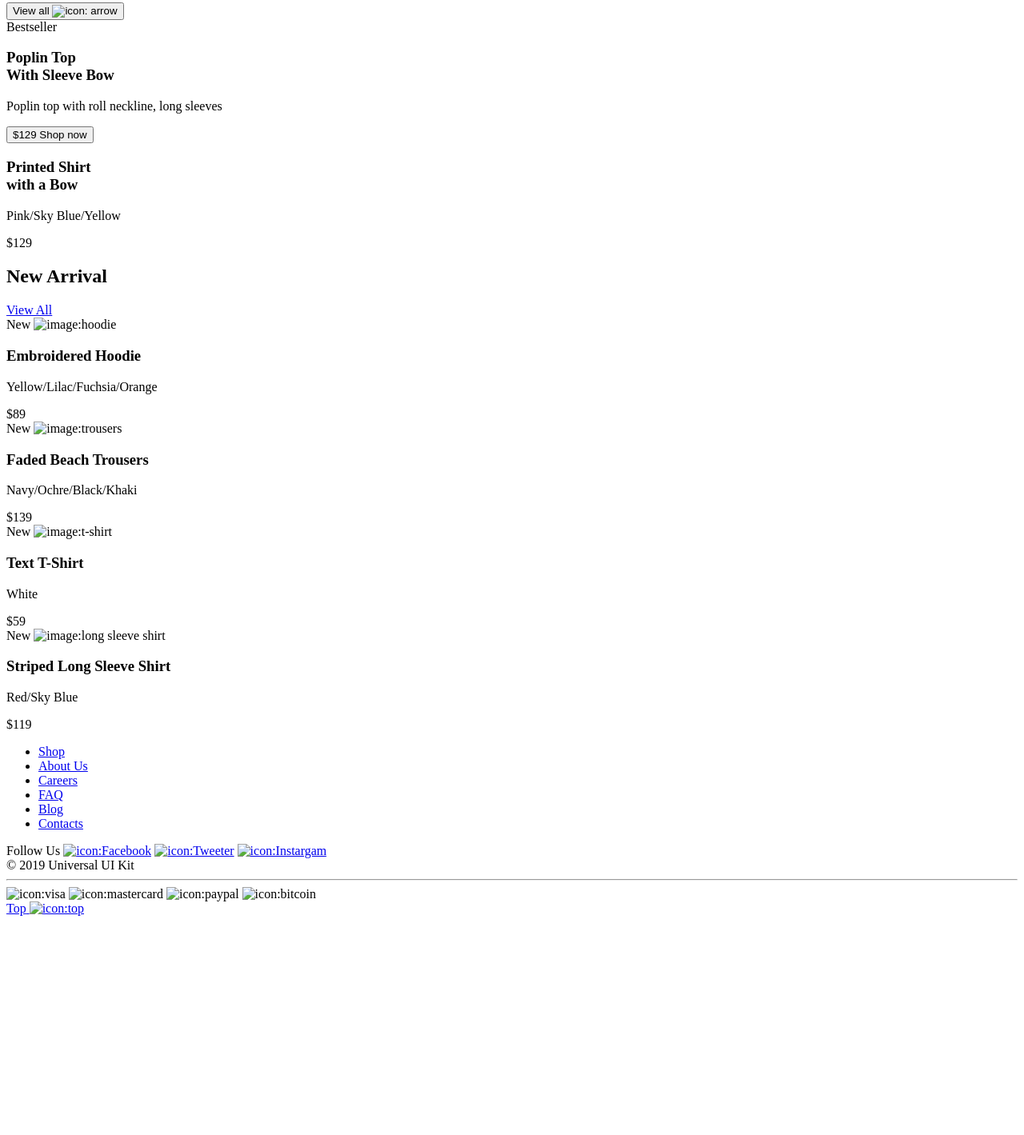
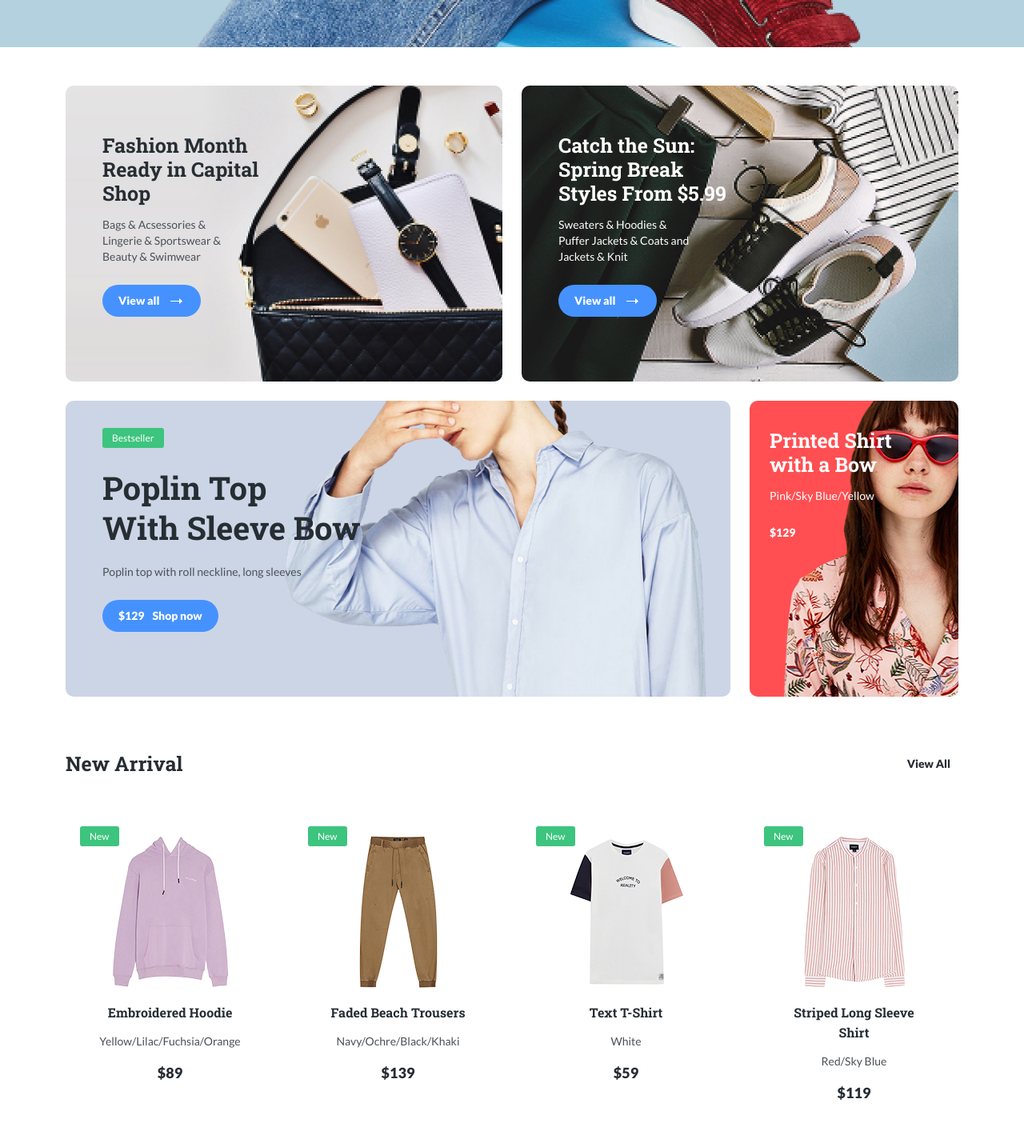
Before and after one commit to FloCactus/Willberries-Front-Page, a plain HTML site: page index.html in a window 1280 px wide. Shown: the part 578-1997 px from the top of the page at 80% size. Before the commit the page ends 1731 px from the top, so only its background shows below. Drawn offline with nearby package versions, Linux system fonts and the light colour scheme; the site is published under a folder, as on GitHub Pages, so addresses that start at the root find nothing.

Commit message:
front page w/bootstrap, swiper, js, css, html

```diff
--- a/css/style.css
+++ b/css/style.css
@@ -53,13 +53,13 @@ body{
   min-height: 566px;
 }
 .slide-1{
-  background: #B4D1E0 url('/images/slide-image-1.png') no-repeat top right 30%;
+  background: #B4D1E0 url('../images/slide-image-1.png') no-repeat top right 30%;
 }
 .slide-2{
-  background: #f1f1ee url('/images/slide-image-2.jpg')0 0/ cover no-repeat;
+  background: #f1f1ee url('../images/slide-image-2.jpg')0 0/ cover no-repeat;
 }
 .slide-3{
-  background: #f1f1ee url('/images/slide-image-3.jpg')0 0/ cover no-repeat;
+  background: #f1f1ee url('../images/slide-image-3.jpg')0 0/ cover no-repeat;
 }
 .label{
   background-color: #3DC47E;
@@ -108,22 +108,22 @@ body{
     padding: 60px 46px 80px 46px;
   }
   .card-1{
-    background: #E3E2E3 url('/images/card-image-1.jpg') no-repeat top right;
+    background: #E3E2E3 url('../images/card-image-1.jpg') no-repeat top right;
     background-size: cover;
   }
   .card-2{
-    background: #000000 url('/images/card-image-2.png') no-repeat top right;
+    background: #000000 url('../images/card-image-2.png') no-repeat top right;
     background-size: cover;
   }
   .card-3{
     padding-top: 35px;
-    background: #CCD5E6 url('/images/card-image-3.png') no-repeat top right 10%;
+    background: #CCD5E6 url('../images/card-image-3.png') no-repeat top right 10%;
     background-size: contain;
   }
   .card-4{
     padding-top: 35px;
     padding-left: 25px;
-    background: #FF4F52 url('/images/card-image-4.png') no-repeat top right;
+    background: #FF4F52 url('../images/card-image-4.png') no-repeat top right;
     background-size: contain;
   }
   .card-title{
--- a/index.html
+++ b/index.html
@@ -6,9 +6,9 @@
   <link rel="preconnect" href="https://fonts.gstatic.com">
   <link href="https://fonts.googleapis.com/css2?family=Lato:wght@400;900&display=swap" rel="stylesheet">
   <link href="https://fonts.googleapis.com/css2?family=Roboto+Slab:wght@700&display=swap" rel="stylesheet">
-  <link rel="stylesheet" href="/css/bootstrap-grid.min.css">
+  <link rel="stylesheet" href="./css/bootstrap-grid.min.css">
   <link rel="stylesheet" href="https://unpkg.com/swiper/swiper-bundle.min.css" />
-  <link rel="stylesheet" href="/css/style.css">
+  <link rel="stylesheet" href="./css/style.css">
   <title>Willberries</title>
 </head>
 <body>
@@ -16,7 +16,7 @@
     <div class="row justify-content-between align-items-center">
       <div class="col-lg-2 col-6">
         <a href="/" class="logo-link">
-          <img src="/images/logo.svg" alt="logo: Willberries" class="logo-image">
+          <img src="./images/logo.svg" alt="logo: Willberries" class="logo-image">
         </a>
       </div>
       <div class="col-lg-6 d-none d-lg-block">
@@ -33,7 +33,7 @@
       </div>
       <div class="col-lg-2 col-6 d-flex justify-content-end">
         <button class="button">
-          <img class="button-icon" src="/images/cart-logo.svg" alt="logo:cart">
+          <img class="button-icon" src="./images/cart-logo.svg" alt="logo:cart">
           <span class="button-text">Cart</span>
         </button>
       </div>
@@ -93,12 +93,12 @@
         <div class="row justify-content-between">
           <div class="col-1">
             <button class="slider-button slider-button-prev">
-              <img src="/images/arrowPrev.svg" alt="icon:prev">
+              <img src="./images/arrowPrev.svg" alt="icon:prev">
             </button>
           </div>
           <div class="col-1">
             <button class="slider-button slider-button-next">
-              <img src="/images/arrowNext.svg" alt="icon:next">
+              <img src="./images/arrowNext.svg" alt="icon:next">
             </button>
           </div>
         </div>
@@ -113,7 +113,7 @@
           <p class="card-text">Bags & Acsessories & Lingerie & Sportswear & Beauty & Swimwear</p>
           <button class="button">
             <span class="button-text">View all</span>
-            <img src="/images/arrow.svg" alt="icon: arrow" class="button-icon">
+            <img src="./images/arrow.svg" alt="icon: arrow" class="button-icon">
           </button>
         </div>
       </div>
@@ -123,7 +123,7 @@
           <p class="card-text text-light">Sweaters & Hoodies & Puffer Jackets & Coats and Jackets & Knit</p>
           <button class="button">
             <span class="button-text">View all</span>
-            <img src="/images/arrow.svg" alt="icon: arrow" class="button-icon">
+            <img src="./images/arrow.svg" alt="icon: arrow" class="button-icon">
           </button>
         </div>
       </div>
@@ -158,7 +158,7 @@
       <div class="col-lg-3 col-sm-6">
         <div class="goods-card">
           <span class="label">New</span>
-          <img src="/images/image-119.jpg" alt="image:hoodie" class="goods-image">
+          <img src="./images/image-119.jpg" alt="image:hoodie" class="goods-image">
           <h3 class="goods-title">Embroidered Hoodie</h3>
           <p class="goods-description">Yellow/Lilac/Fuchsia/Orange</p>
           <span class="goods-price">$89</span>
@@ -167,7 +167,7 @@
       <div class="col-lg-3 col-sm-6">
         <div class="goods-card">
           <span class="label">New</span>
-          <img src="/images/image-120.jpg" alt="image:trousers" class="goods-image">
+          <img src="./images/image-120.jpg" alt="image:trousers" class="goods-image">
           <h3 class="goods-title">Faded Beach Trousers</h3>
           <p class="goods-description">Navy/Ochre/Black/Khaki</p>
           <span class="goods-price">$139</span>
@@ -176,7 +176,7 @@
       <div class="col-lg-3 col-sm-6">
         <div class="goods-card">
           <span class="label">New</span>
-          <img src="/images/image-121.jpg" alt="image:t-shirt" class="goods-image">
+          <img src="./images/image-121.jpg" alt="image:t-shirt" class="goods-image">
           <h3 class="goods-title">Text T-Shirt</h3>
           <p class="goods-description">White</p>
           <span class="goods-price">$59</span>
@@ -185,7 +185,7 @@
       <div class="col-lg-3 col-sm-6">
         <div class="goods-card">
           <span class="label">New</span>
-          <img src="/images/image-122.jpg" alt="image:long sleeve shirt" class="goods-image">
+          <img src="./images/image-122.jpg" alt="image:long sleeve shirt" class="goods-image">
           <h3 class="goods-title">Striped Long Sleeve Shirt</h3>
           <p class="goods-description">Red/Sky Blue</p>
           <span class="goods-price">$119</span>
@@ -212,9 +212,9 @@
         <div class="col-lg-3 d-flex align-items-center">
           <span class="footer-text">Follow Us</span>
           <span class="footer-social d-inline-flex align-items-center">
-            <a href="#" class="social-link"><img src="/images/Facebook.svg" alt="icon:Facebook"></a>
-            <a href="#" class="social-link"><img src="/images/Twitter.svg" alt="icon:Tweeter"></a>
-            <a href="#" class="social-link"><img src="/images/Instagram.svg" alt="icon:Instargam"></a>
+            <a href="#" class="social-link"><img src="./images/Facebook.svg" alt="icon:Facebook"></a>
+            <a href="#" class="social-link"><img src="./images/Twitter.svg" alt="icon:Tweeter"></a>
+            <a href="#" class="social-link"><img src="./images/Instagram.svg" alt="icon:Instargam"></a>
           </span>
         </div>
         <div class="col-xl-2 col-lg-3 d-flex justify-content-lg-end mt-4 mt-lg-0">
@@ -224,21 +224,21 @@
       <hr class="footer-line mt-4 mb-4">
       <div class="row justify-content-between">
         <div class="col-lg-4 col-sm-9">
-          <img class="payment-logo" src="/images/visa.png" alt="icon:visa">
-          <img class="payment-logo" src="/images/mastercard.png" alt="icon:mastercard">
-          <img class="payment-logo" src="/images/paypal.png" alt="icon:paypal">
-          <img class="payment-logo" src="/images/bitcoin.png" alt="icon:bitcoin">
+          <img class="payment-logo" src="./images/visa.png" alt="icon:visa">
+          <img class="payment-logo" src="./images/mastercard.png" alt="icon:mastercard">
+          <img class="payment-logo" src="./images/paypal.png" alt="icon:paypal">
+          <img class="payment-logo" src="./images/bitcoin.png" alt="icon:bitcoin">
         </div>
         <div class="col-lg-2 col-sm-1 d-flex justify-content-end">
           <a href="#" class="top-link d-flex align-items-center">
             <span class="top-link-text">Top</span>
-            <img src="/images/top.svg" alt="icon:top">
+            <img src="./images/top.svg" alt="icon:top">
           </a>
         </div>
       </div>
     </div>
   </footer>
   <script src="https://unpkg.com/swiper/swiper-bundle.min.js"></script>
-  <script src="/scripts/script.js"></script>
+  <script src="./scripts/script.js"></script>
 </body>
 </html>
```
Also changed, not shown: 1 other file.
